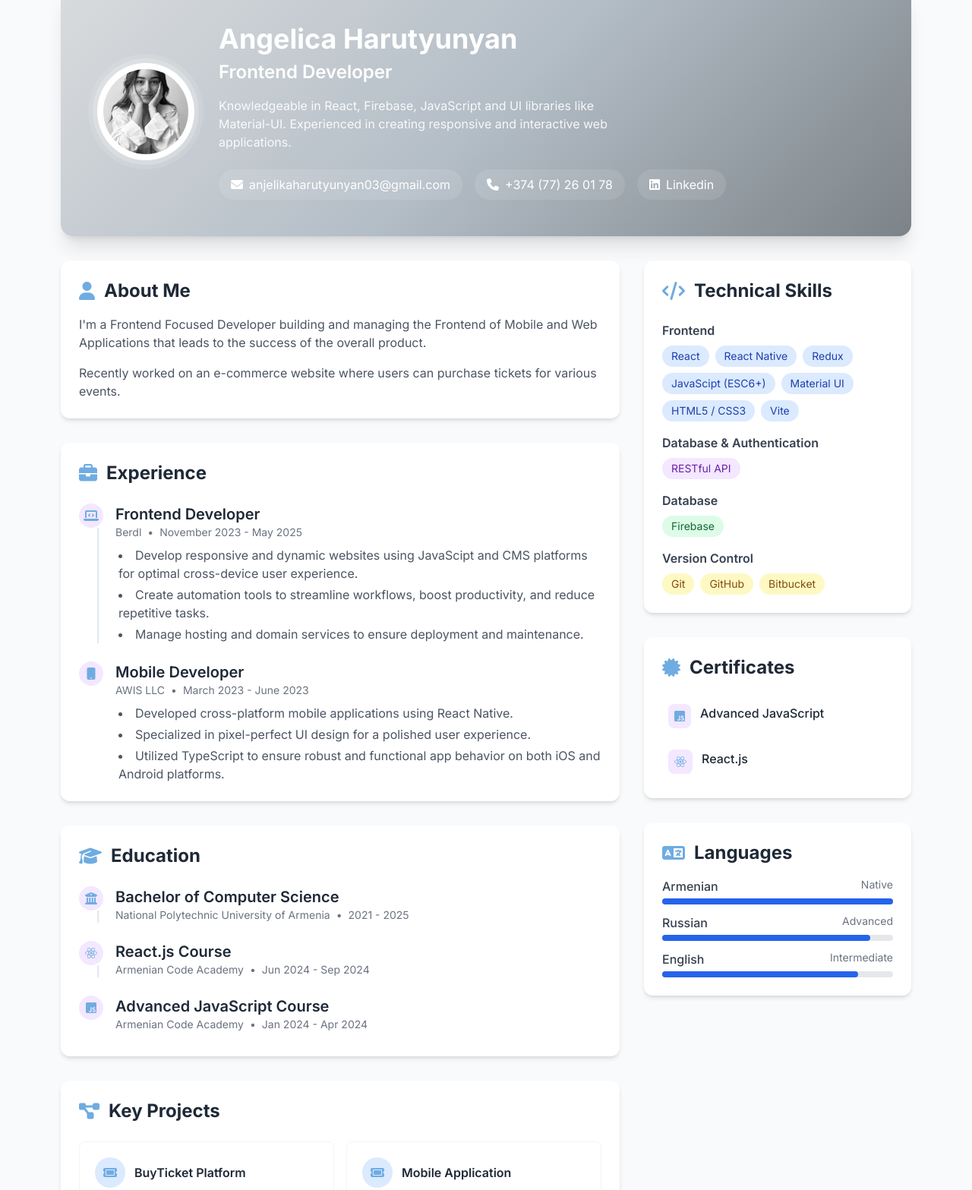
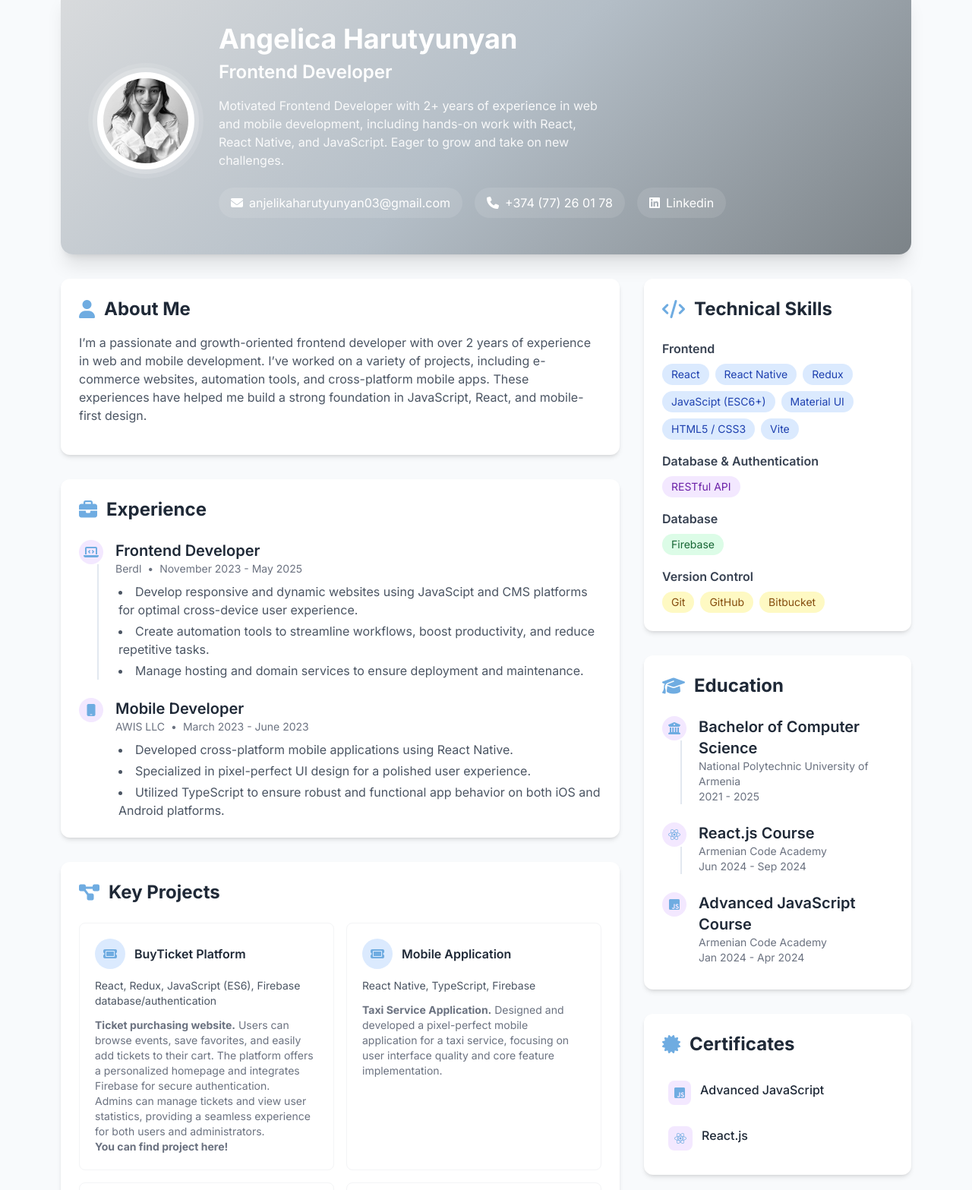
Before and after one commit to anjelikaharutyunyan/resume, a plain HTML site: page index.html in a window 1280 px wide. Shown: the part 49-1616 px from the top of the page at 76% size. Drawn offline with nearby package versions, Linux system fonts and the light colour scheme.

Commit message:
Update index.html
pushed

```diff
--- a/index.html
+++ b/index.html
@@ -971,8 +971,9 @@
                         Frontend Developer
                     </h2>
                     <p class="text-white/90 max-w-lg mb-6">
-                        Knowledgeable in React, Firebase, JavaScript and UI libraries like Material-UI. Experienced in
-                        creating responsive and interactive web applications.
+                        Motivated Frontend Developer with 2+ years of experience in web and mobile development,
+                        including hands-on work with React, React Native, and JavaScript. Eager to grow and take on new
+                        challenges.
                     </p>
 
                     <div class="flex flex-wrap justify-center md:justify-start gap-4">
@@ -1004,13 +1005,16 @@
                         <i class="fas fa-user mr-3 text-custom-blue"></i> About Me
                     </h3>
                     <p class="text-gray-600 mb-4">
-                        I'm a Frontend Focused Developer building and managing the Frontend of Mobile and Web
-                        Applications that leads to the success of the overall product.
+                        I’m a passionate and growth-oriented frontend developer with over 2 years of experience in web
+                        and mobile development.
+                        I’ve worked on a variety of projects, including e-commerce websites, automation tools, and
+                        cross-platform mobile apps.
+                        These experiences have helped me build a strong foundation in JavaScript, React, and
+                        mobile-first design.
+                    </p>
 
-                    </p>
+
                     <p class="text-gray-600">
-                        Recently worked on an e-commerce website where users can purchase tickets for various events.
-                    </p>
                 </div>
 
                 <!-- Experience  Section -->
@@ -1079,62 +1083,7 @@
                     </div>
                 </div>
 
-                <!-- Educaion  Section -->
-                <div class="bg-white rounded-xl shadow-md p-6">
-                    <h3 class="text-2xl font-bold mb-6 text-gray-800 flex items-center">
-                        <i class="fas fa-graduation-cap mr-3 text-custom-blue"></i>
-                        Education
-                    </h3>
 
-                    <div class="space-y-6">
-                        <!-- Education 1 -->
-                        <div class="relative pl-12 timeline-item">
-                            <div
-                                class="absolute left-0 top-0 w-8 h-8 rounded-full bg-purple-100 flex items-center justify-center">
-                                <i class="fas fa-university text-custom-blue"></i>
-                            </div>
-                            <div class="mb-1">
-                                <h4 class="text-xl font-semibold">Bachelor of Computer Science</h4>
-                                <div class="flex flex-wrap items-center text-sm text-gray-500 mb-2">
-                                    <span>National Polytechnic University of Armenia</span>
-                                    <span class="mx-2">•</span>
-                                    <span> 2021 - 2025</span>
-                                </div>
-                            </div>
-                        </div>
-
-                        <!-- Education 2 -->
-                        <div class="relative pl-12 timeline-item">
-                            <div
-                                class="absolute left-0 top-0 w-8 h-8 rounded-full bg-purple-100 flex items-center justify-center">
-                                <i class="fab fa-react text-custom-blue"></i>
-                            </div>
-                            <div class="mb-1">
-                                <h4 class="text-xl font-semibold">React.js Course</h4>
-                                <div class="flex flex-wrap items-center text-sm text-gray-500 mb-2">
-                                    <span>Armenian Code Academy</span>
-                                    <span class="mx-2">•</span>
-                                    <span>Jun 2024 - Sep 2024</span>
-                                </div>
-                            </div>
-                        </div>
-                        <!-- Education 3 -->
-                        <div class="relative pl-12 timeline-item">
-                            <div
-                                class="absolute left-0 top-0 w-8 h-8 rounded-full bg-purple-100 flex items-center justify-center">
-                                <i class="fab fa-js-square text-custom-blue"></i>
-                            </div>
-                            <div class="mb-1">
-                                <h4 class="text-xl font-semibold">Advanced JavaScript Course</h4>
-                                <div class="flex flex-wrap items-center text-sm text-gray-500 mb-2">
-                                    <span>Armenian Code Academy</span>
-                                    <span class="mx-2">•</span>
-                                    <span>Jan 2024 - Apr 2024</span>
-                                </div>
-                            </div>
-                        </div>
-                    </div>
-                </div>
 
                 <!-- Projects Section -->
                 <div class="bg-white rounded-xl shadow-md p-6">
@@ -1153,7 +1102,7 @@
                                 <h4 class="font-semibold">BuyTicket Platform</h4>
                             </div>
                             <p class="text-gray-600 text-sm mb-3">
-                                React, Redux,  JavaScript (ES6), Firebase database/authentication
+                                React, Redux, JavaScript (ES6), Firebase database/authentication
                             </p>
                             <p class="text-gray-500 text-sm">
                                 <b>Ticket purchasing website.</b>
@@ -1181,9 +1130,6 @@
                                 <b>Taxi Service Application.</b>
                                 Designed and developed a pixel-perfect mobile application for a taxi service, focusing
                                 on user interface quality and core feature implementation.<br>
-                                <a href="https://github.com/anjelikaharutyunyan/table-capture-extenstion"
-                                    target="_blank"><b>You can find project
-                                        here!</b></a>
                             </p>
                         </div>
                         <!-- Project 3 -->
@@ -1195,7 +1141,7 @@
                                 <h4 class="font-semibold">Google Chrome Extenstion</h4>
                             </div>
                             <p class="text-gray-600 text-sm mb-3">
-                                Chrome Extensions API, HTML5/CSS3,  JavaScript (ES6),
+                                Chrome Extensions API, HTML5/CSS3, JavaScript (ES6),
                             </p>
                             <p class="text-gray-500 text-sm">
                                 <b>Table Capture Extenstion.</b>
@@ -1217,7 +1163,7 @@
                                 <h4 class="font-semibold">Automatization Tool</h4>
                             </div>
                             <p class="text-gray-600 text-sm mb-3">
-                               JavaScript (ES6), HTML5 Canvas, html2canvas, JSZip, File APIs
+                                JavaScript (ES6), HTML5 Canvas, html2canvas, JSZip, File APIs
                             </p>
                             <p class="text-gray-500 text-sm">
                                 <b>Batch Watermark Tool.</b>
@@ -1226,8 +1172,8 @@
                                 size, visibility, and quality. This tool streamlines repetitive tasks, making it easier
                                 and faster for designers to add watermarks and download the final image.
                                 <br>
-                                <a href="https://anjelikaharutyunyan.github.io/batchWatermark/"
-                                    target="_blank"><b>You can find project
+                                <a href="https://anjelikaharutyunyan.github.io/batchWatermark/" target="_blank"><b>You
+                                        can find project
                                         here!</b></a>
                             </p>
                         </div>
@@ -1299,7 +1245,62 @@
                     </div>
                 </div>
 
+                <!-- Educaion  Section -->
+                <div class="bg-white rounded-xl shadow-md p-6">
+                    <h3 class="text-2xl font-bold mb-6 text-gray-800 flex items-center">
+                        <i class="fas fa-graduation-cap mr-3 text-custom-blue"></i>
+                        Education
+                    </h3>
 
+                    <div class="space-y-6">
+                        <!-- Education 1 -->
+                        <div class="relative pl-12 timeline-item">
+                            <div
+                                class="absolute left-0 top-0 w-8 h-8 rounded-full bg-purple-100 flex items-center justify-center">
+                                <i class="fas fa-university text-custom-blue"></i>
+                            </div>
+                            <div class="mb-1">
+                                <h4 class="text-xl font-semibold">Bachelor of Computer Science</h4>
+                                <div class="flex flex-wrap items-center text-sm text-gray-500 mb-2">
+                                    <span>National Polytechnic University of Armenia</span>
+                                    <!-- <span class="mx-2">•</span> -->
+                                    <span> 2021 - 2025</span>
+                                </div>
+                            </div>
+                        </div>
+
+                        <!-- Education 2 -->
+                        <div class="relative pl-12 timeline-item">
+                            <div
+                                class="absolute left-0 top-0 w-8 h-8 rounded-full bg-purple-100 flex items-center justify-center">
+                                <i class="fab fa-react text-custom-blue"></i>
+                            </div>
+                            <div class="mb-1">
+                                <h4 class="text-xl font-semibold">React.js Course</h4>
+                                <div class="flex flex-wrap items-center text-sm text-gray-500 mb-2">
+                                    <span>Armenian Code Academy</span>
+                                    <!-- <span class="mx-2">•</span> -->
+                                    <span>Jun 2024 - Sep 2024</span>
+                                </div>
+                            </div>
+                        </div>
+                        <!-- Education 3 -->
+                        <div class="relative pl-12 timeline-item">
+                            <div
+                                class="absolute left-0 top-0 w-8 h-8 rounded-full bg-purple-100 flex items-center justify-center">
+                                <i class="fab fa-js-square text-custom-blue"></i>
+                            </div>
+                            <div class="mb-1">
+                                <h4 class="text-xl font-semibold">Advanced JavaScript Course</h4>
+                                <div class="flex flex-wrap items-center text-sm text-gray-500 mb-2">
+                                    <span>Armenian Code Academy</span>
+                                    <!-- <span class="mx-2">•</span> -->
+                                    <span>Jan 2024 - Apr 2024</span>
+                                </div>
+                            </div>
+                        </div>
+                    </div>
+                </div>
 
                 <!-- Certifications Section -->
                 <div class="bg-white rounded-xl shadow-md p-6">
@@ -1375,7 +1376,7 @@
                                 <span class="text-sm text-gray-500">Intermediate</span>
                             </div>
                             <div class="w-full bg-gray-200 rounded-full h-2">
-                                <div class="bg-blue-600 h-2 rounded-full" style="width: 85%"></div>
+                                <div class="bg-blue-600 h-2 rounded-full" style="width: 70%"></div>
                             </div>
                         </div>
                     </div>
```
